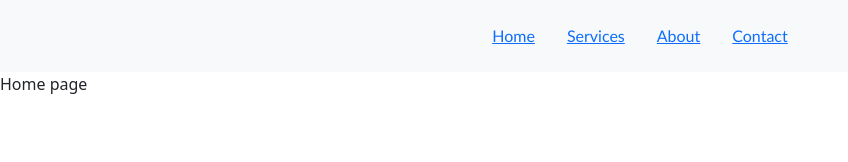
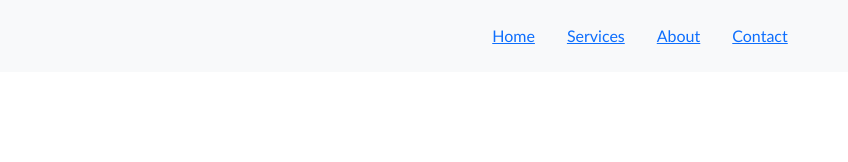
Before and after one commit to Zahra947/services, a React (Create React App) app: page / in a window 1280 px wide. Shown: the top 162 px of the page, without its empty margins (0-848 px from the left). Built offline with nearby package versions, Linux system fonts and the light colour scheme.

Commit message:
corrected the path

```diff
--- a/src/App.js
+++ b/src/App.js
@@ -4,14 +4,15 @@ import Header from "./pages/Header";
 import About from "./pages/About";
 import Contact from "./pages/Contact";
 import Services from "./pages/Services";
+//import Home from "./pages/Home";
 
 export default function App() {
-  const Home = () => <div>Home page </div>;
+  const Home = () => <div>hi</div>;
   return (
     <Router>
       <Header />
       <Routes>
-        <Route path="/" element={<Home />} />
+        <Route path="/home" element={<Home />} />
         <Route path="/services" element={<Services />} />
         <Route path="/about" element={<About />} />
         <Route path="/contact" element={<Contact />} />
```
